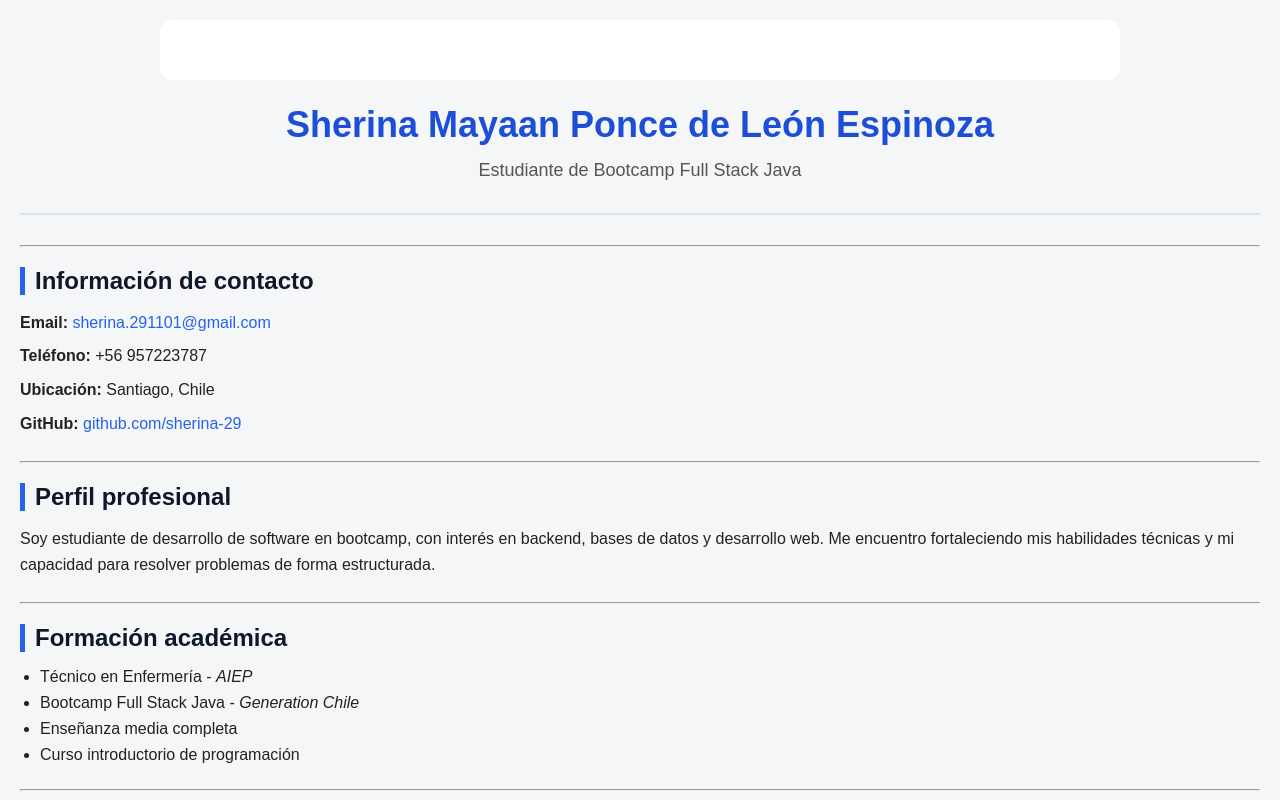
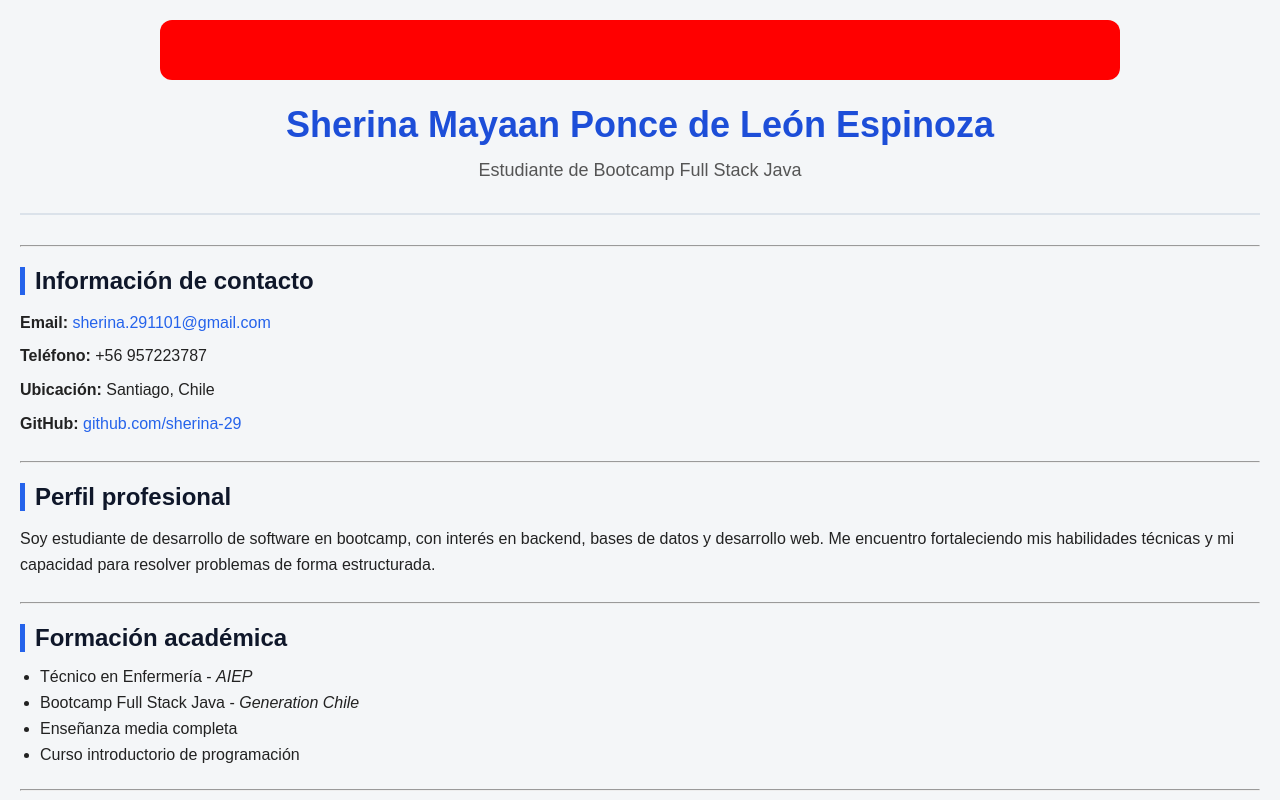
Before and after one commit to sherina-29/Mi-CV-html, a plain HTML site: page index.html in a window 1280 px wide. Shown: the top 800 px of the page. Drawn offline with Linux system fonts and the light colour scheme.

Commit message:
Add files via upload

```diff
--- a/styles.css
+++ b/styles.css
@@ -9,7 +9,7 @@ body {
 .cv-container {
   max-width: 900px;
   margin: 0 auto;
-  background-color: white;
+  background-color: red; /* Cámbialo a rojo solo para probar */
   padding: 30px;
   border-radius: 12px;
 }
```
